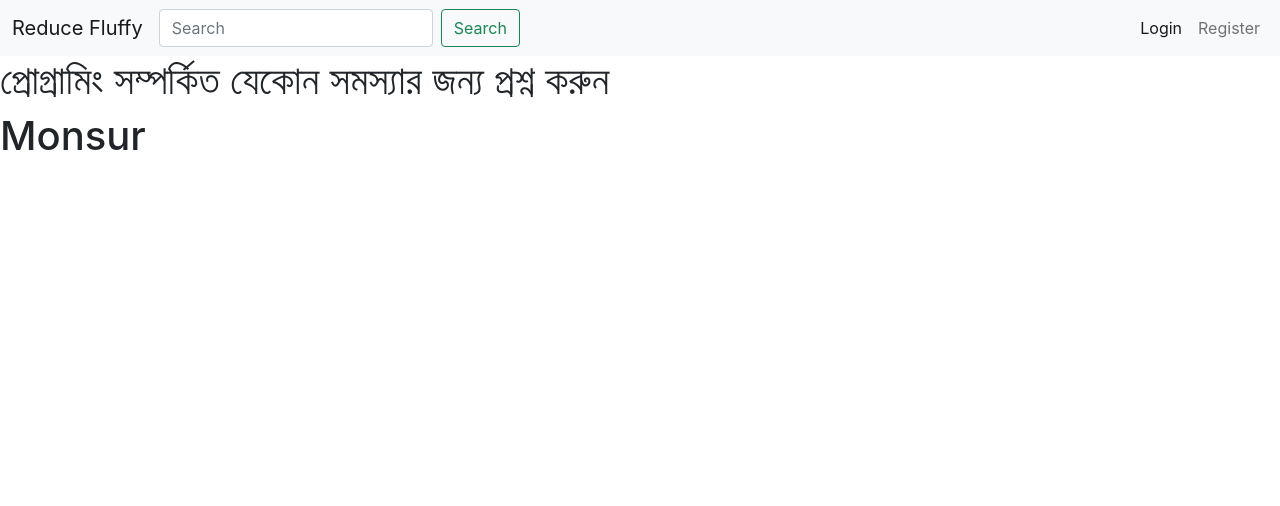
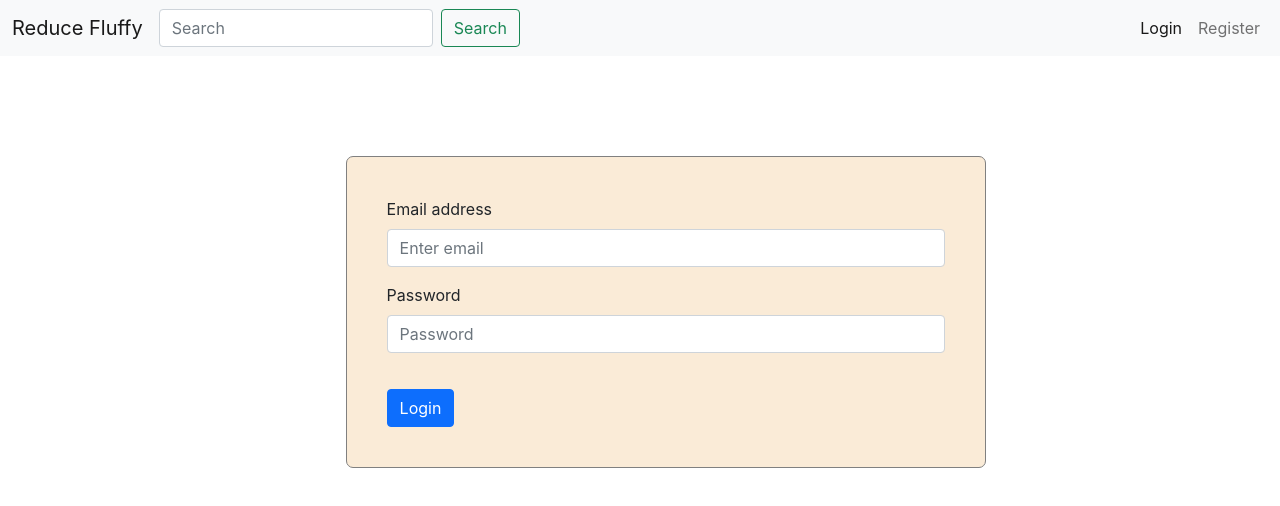
Before and after one commit to nurulabsar-git/CodersInquiry, a React (Create React App) app in the folder codersinquiry-client/: page /login in a window 1280 px wide. Shown: the top 506 px of the page. Built offline with nearby package versions, Linux system fonts and the light colour scheme.

Commit message:
created login page

```diff
--- a/codersinquiry-client/package.json
+++ b/codersinquiry-client/package.json
@@ -6,7 +6,9 @@
         "@testing-library/jest-dom": "^5.14.1",
         "@testing-library/react": "^11.2.7",
         "@testing-library/user-event": "^12.8.3",
+        "bootstrap": "^5.0.2",
         "react": "^17.0.2",
+        "react-bootstrap": "^1.6.1",
         "react-dom": "^17.0.2",
         "react-modal": "^3.14.3",
         "react-router-dom": "^5.2.0",
--- a/codersinquiry-client/src/App.js
+++ b/codersinquiry-client/src/App.js
@@ -2,16 +2,21 @@ import React from 'react';
 import './App.css';
 import { BrowserRouter as Router, Switch, Route, Link } from 'react-router-dom';
 import Home from './components/Home/Home';
-
 import Header from './components/Header/Header';
+import Login from './components/Login/Login';
+import Navbar from './components/Navbar/Navbar';
 
 const App = () => {
     return (
         <Router>
-            <Header />
             <Switch>
                 <Route exact path='/'>
+                    <Header />
                     <Home />
+                </Route>
+                <Route path="/login">
+                    <Navbar />
+                    <Login />
                 </Route>
             </Switch>
         </Router>
--- a/codersinquiry-client/src/components/Header/Header.jsx
+++ b/codersinquiry-client/src/components/Header/Header.jsx
@@ -8,7 +8,6 @@ const Header = () => {
         <div className='header'>
             <Navbar />
             <Banner />
-            <h1>Monsur</h1>
         </div>
     );
 };
--- /dev/null
+++ b/codersinquiry-client/src/components/Login/Login.css
@@ -0,0 +1,13 @@
+.login_container{
+    height: 50%;
+    width: 50%;
+    margin-left: 27%;
+    margin-top: 100px;
+    padding: 40px;
+    border-radius: 7px;
+    border: 1px solid gray;
+    background-color: antiquewhite;
+}
+.submit-btn{
+    margin-top: 20px;
+}
--- /dev/null
+++ b/codersinquiry-client/src/components/Login/Login.jsx
@@ -0,0 +1,26 @@
+import React from 'react';
+import { Button, Form } from 'react-bootstrap';
+import './Login.css';
+
+const Login = () => {
+
+    return (
+        <div className='login_container'>
+            <Form >
+                <Form.Group className="mb-3" controlId="formBasicEmail">
+                    <Form.Label>Email address</Form.Label>
+                    <Form.Control type="email" placeholder="Enter email" />
+                </Form.Group>
+                <Form.Group className="mb-3" controlId="formBasicPassword">
+                    <Form.Label>Password</Form.Label>
+                    <Form.Control type="password" placeholder="Password" />
+                </Form.Group>
+                <Button className="submit-btn" variant="primary" type="submit">
+                    Login
+                </Button>
+            </Form>
+        </div>
+    );
+};
+
+export default Login;
--- a/codersinquiry-client/src/components/Navbar/Navbar.jsx
+++ b/codersinquiry-client/src/components/Navbar/Navbar.jsx
@@ -1,6 +1,7 @@
 import React from 'react';
 import './Navbar.css';
 import { Link } from 'react-router-dom';
+import Login from '../Login/Login';
 
 const Navbar = () => {
     return (
@@ -21,7 +22,7 @@ const Navbar = () => {
                 <div class='collapse navbar-collapse' id='navbarSupportedContent'>
                     <ul class='navbar-nav ms-auto mb-2 mb-lg-0'>
                         <li class='nav-item'>
-                            <Link class='nav-link active' aria-current='page' href='/login'>
+                            <Link to="/login" class='nav-link active' aria-current='page' href="/login">
                                 Login
                             </Link>
                         </li>
```
Also changed, not shown: 1 other file (tests, documents, lock files or other folders).
